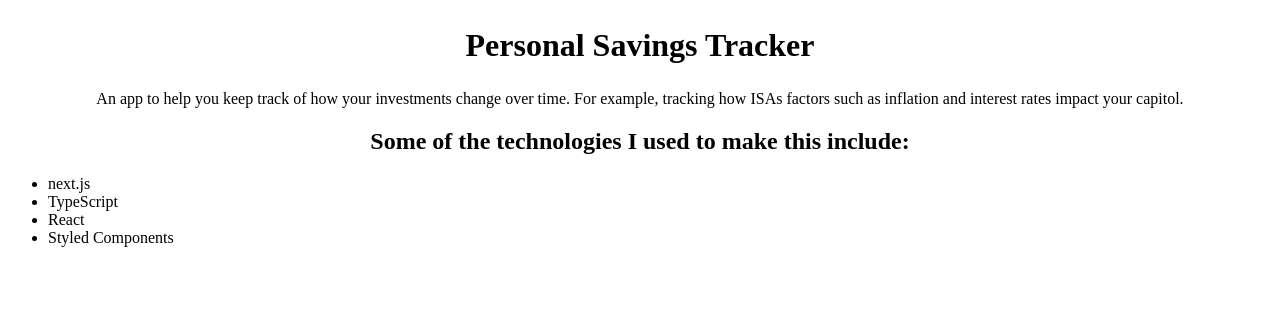
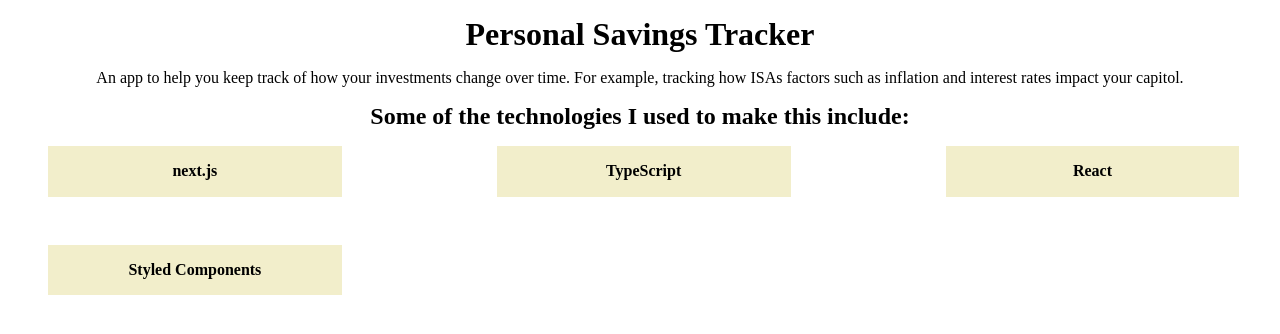
Before and after one commit to joeglDev/finance-app-front-end, a Next.js app: page / in a window 1280 px wide. Shown: the top 334 px of the page. Built offline with nearby package versions, Linux system fonts and the light colour scheme.

Commit message:
1-style-main(grid)
Expressed the tech stack list as a grid styled component

```diff
--- a/components/StyledComponents.tsx
+++ b/components/StyledComponents.tsx
@@ -4,14 +4,35 @@
   text-align: center;
   font-size: 2rem;
   font-weight: bold;
+  margin: 1rem;
 `;
 
 export const SecondaryTitle = styled.h2`
   text-align: center;
   font-size: 1.5rem;
   font-weight: bold;
+  margin: 1rem;
 `;
 
 export const MainText = styled.p`
   text-align: center;
 `;
+
+export const ListAsGridContainer = styled.ul`
+  display: grid;
+  grid-template-columns: 1fr 1fr 1fr;
+  grid-column-gap: 10%;
+  grid-row-gap: 3rem;
+  text-align: center;
+  font-weight: bold;
+`;
+
+export const Card = styled.li`
+  background-color: #f2eecb;
+  list-style: none;
+  width: 80%;
+  padding: 5%;
+  &:hover {
+    background-color: lightblue;
+  }
+`;
--- a/pages/index.tsx
+++ b/pages/index.tsx
@@ -2,6 +2,8 @@
   MainText,
   SecondaryTitle,
   Title,
+  ListAsGridContainer,
+  Card,
 } from "../components/StyledComponents";
 
 const HomePage = () => {
@@ -12,17 +14,17 @@
 
   return (
     <>
+      <Title>Personal Savings Tracker</Title>
+      <MainText>{paragraphContent}</MainText>
+      <SecondaryTitle>
+        Some of the technologies I used to make this include:
+      </SecondaryTitle>
       <section>
-        <Title>Personal Savings Tracker</Title>
-        <MainText>{paragraphContent}</MainText>
-        <SecondaryTitle>
-          Some of the technologies I used to make this include:
-        </SecondaryTitle>
-        <ul>
+        <ListAsGridContainer>
           {techArr.map((tech) => {
-            return <li>{tech}</li>;
+            return <Card>{tech}</Card>;
           })}
-        </ul>
+        </ListAsGridContainer>
       </section>
     </>
   );
```
